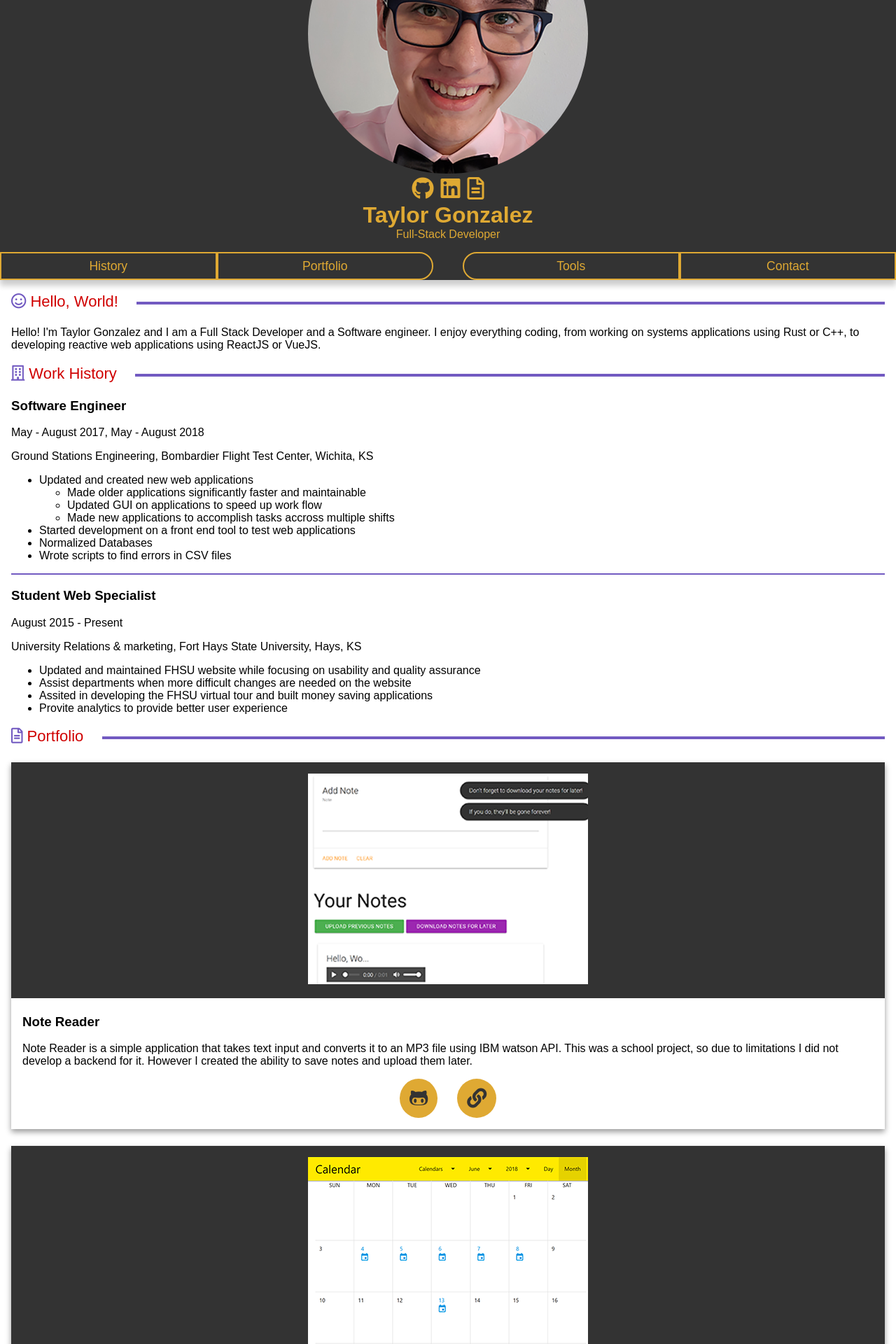
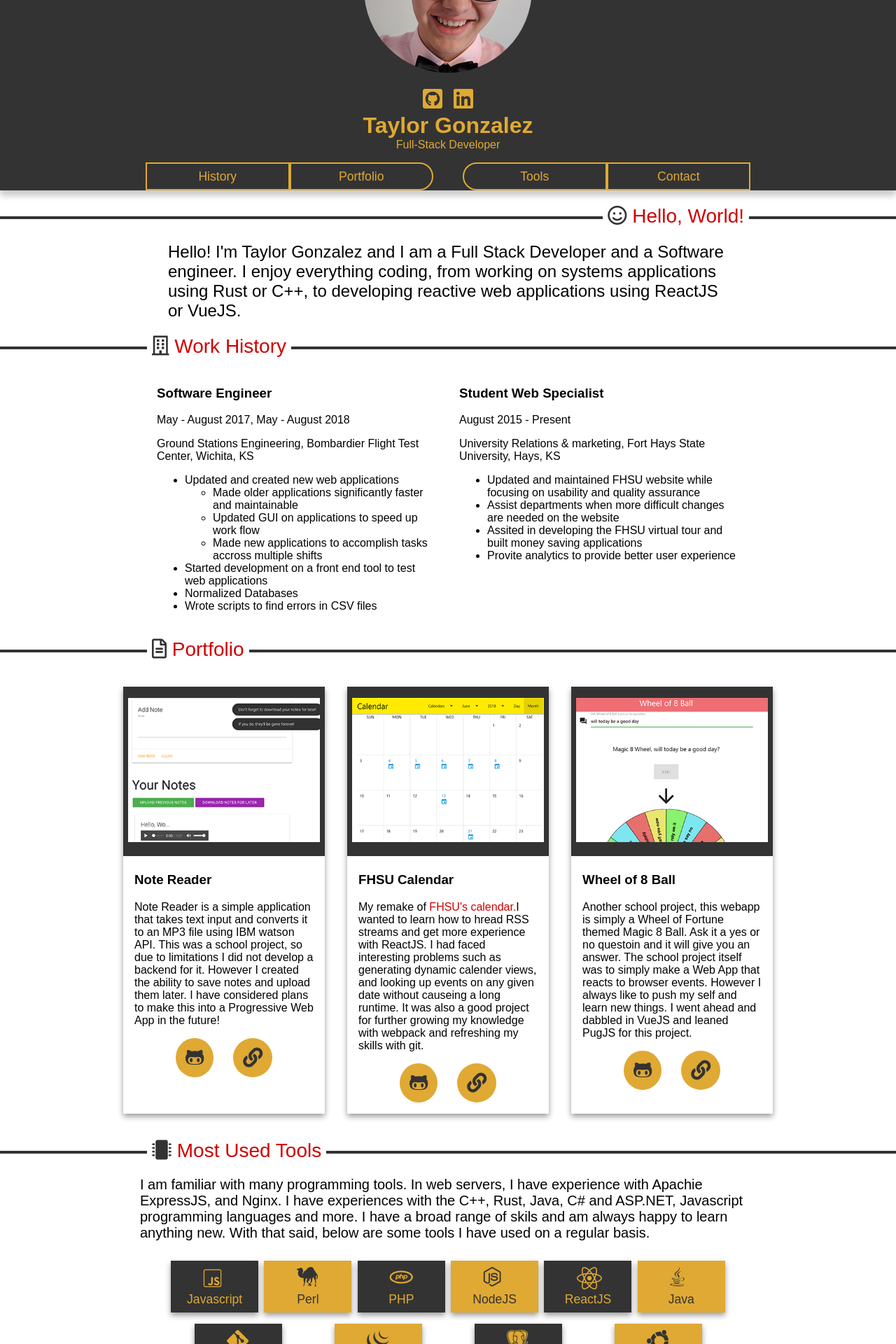
Before and after one commit to PickleJr/taylorgonzalez.me, a React (Create React App) app: page / in a window 1280 px wide. Shown: the part 160-2080 px from the top of the page at 70% size. Built offline with nearby package versions, Linux system fonts and the light colour scheme.

Commit message:
Set up medium screen sizes

```diff
--- a/src/Content/Portfolio.js
+++ b/src/Content/Portfolio.js
@@ -24,7 +24,7 @@ class Portfolio extends Component {
                                 Note Reader is a simple application that takes text input and converts it to
                                 an MP3 file using IBM watson API. This was a school project, so due to limitations
                                 I did not develop a backend for it. However I created the ability to save notes and upload
-                                them later.
+                                them later. I have considered plans to make this into a Progressive Web App in the future!
                             </p>
                             <ul className="project-links">
                                 <li>
@@ -48,9 +48,10 @@ class Portfolio extends Component {
                             <h3>FHSU Calendar</h3>
                             <p>
                                 My remake of <a href="http://calendar.fhsu.edu" title="Fort Hays State University Calendar">FHSU's calendar.</a>
-                                It was a good excuse to learn RSS streams and had interesting problems such as generating
-                                dynamic calender months, and sorting and storing events for each date. It was also a good
-                                project for honing in on my ReactJS skills as well as learning webpack.
+                                I wanted to learn how to hread RSS streams and get more experience with ReactJS.
+                                I had faced interesting problems such as generating
+                                dynamic calender views, and looking up events on any given date without causeing a long runtime. It was also a good
+                                project for further growing my knowledge with webpack and refreshing my skills with git.
                             </p>
                             <ul className="project-links">
                                 <li>
--- a/src/Content/Tools.js
+++ b/src/Content/Tools.js
@@ -9,7 +9,7 @@ class Tools extends Component {
                 <h2 id="Tools">
                     <span><i className="fas fa-microchip"></i> Most Used Tools</span>
                 </h2>
-                <p>
+                <p id="Tools-p">
                     I am familiar with many programming tools. In web servers, I have experience with Apachie
                     ExpressJS, and Nginx. I have experiences with the C++, Rust, Java, C# and ASP.NET, Javascript programming
                     languages and more. I have a broad range of skils and am always happy to learn anything new.
--- a/src/Content/WorkHistory.js
+++ b/src/Content/WorkHistory.js
@@ -5,7 +5,7 @@ import "./workhistory.css";
 class WorkHistory extends Component {
     render() {
         return(
-            <div className="seciton">
+            <div className="section">
                 <h2 id="Work-History">
                     <span><i className="far fa-building"></i> Work History</span>
                 </h2>
--- a/src/Content/contact.css
+++ b/src/Content/contact.css
@@ -39,3 +39,9 @@ input[type=submit]:hover {
 textarea {
     resize: none;
 }
+
+@media only screen and (min-width: 601px) {
+    form {
+        padding: 0 5em;
+    }
+}
--- a/src/Content/content.css
+++ b/src/Content/content.css
@@ -1,5 +1,17 @@
 #content {
+    /*
     padding: 0 1em;
+    padding-bottom: 1em;
+    */
+}
+
+.section > * {
+    margin: 0 .75em;
+}
+.section > h2 {
+    margin: .75em 0;
+}
+.section:last-of-type {
     padding-bottom: 1em;
 }
 
@@ -9,25 +21,38 @@ h2::before {
     top: 50%;
     left: 0;
     width: 100%;
-    border-bottom: 4px solid #725AC1;
+    border-bottom: 4px solid #333333;
 }
 h2 {
     color: #D00000;
     position: relative;
     margin-bottom: 1em;
-    font-size: 22px;
+    font-size: 1.75em;
     font-weight: 400;
     text-align: left;
     background: inherit;
+    padding-left: .25em;
 }
 h2 > span {
     position: relative;
     display: inline-block;
-    padding-right: 1.2em;
+    padding: 0 .25em;
     background: #fff;
 }
 h2 > span > i {
-    color: #725AC1;
+    color: #333333;
+}
+h2[class=right] {
+    text-align: right;
+    padding-left: 0;
+    padding-right: .25em;
+}
+
+#Hello-p {
+    font-size: 1.25em;
+}
+p[class=right] {
+    text-align: right;
 }
 
 #work-history {
@@ -37,8 +62,36 @@ h2 > span > i {
 }
 
 .container {
-    border-bottom: 2px solid #725AC1;
+    border-bottom: 2px solid #D00000;
 }
 .container:last-of-type {
     border-bottom: none;
 }
+
+@media only screen and (min-width: 601px) {
+    h2 {
+        padding-left: 2em;
+    }
+    h2[class=right] {
+        padding-right: 2em;
+    }
+    #Hello-p {
+        font-size: 1.5em;
+    }
+}
+
+@media only screen and (min-width: 1200px) {
+    .section > * {
+        margin: 0 10em;
+    }
+    .section > h2 {
+        padding-left: 7.5em;
+    }
+    h2[class=right] {
+        padding-right: 7.5em;
+    }
+
+    #Hello-p {
+        font-size: 1.5em;
+    }
+}
--- a/src/Content/index.js
+++ b/src/Content/index.js
@@ -12,8 +12,8 @@ class Content extends Component {
         return(
             <div id="content">
                 <div className="section">
-                    <h2 id="Hello"><span><i className="far fa-smile"></i> Hello, World!</span></h2>
-                    <p>
+                    <h2 className="right" id="Hello"><span><i className="far fa-smile"></i> Hello, World!</span></h2>
+                    <p id="Hello-p">
                         Hello! I'm <span id="name">Taylor Gonzalez</span> and I am a
                         Full Stack Developer and a Software engineer. I enjoy everything coding, from
                         working on systems applications using Rust or C++, to developing reactive web applications
--- a/src/Content/portfolio.css
+++ b/src/Content/portfolio.css
@@ -43,3 +43,21 @@
 .project-links a:hover > i {
     background-color: #333333;
 }
+@media only screen and (min-width: 650px) {
+    #portfolio-projects {
+        display: flex;
+        flex-wrap: wrap;
+        align-content: space-around;
+        justify-content: center;
+    }
+    .project {
+        margin: 1em;
+        flex: 1 0 150px;
+    }
+}
+
+@media only screen and (min-width: 1200px) {
+    .timeline {
+        margin: 0 13em;
+    }
+}
--- a/src/Content/tools.css
+++ b/src/Content/tools.css
@@ -35,3 +35,20 @@
     background-color: #DFA933;
     color: #333333;
 }
+
+@media only screen and (min-width: 601px) {
+    #Tools-p {
+        font-size: 1.25em;
+        padding-bottom: 1em;
+    }
+
+    .tools > li {
+        flex: 0 0 125px;
+    }
+}
+
+@media only screen and (min-width: 1200px) {
+    .tools {
+        margin: 0 15em;
+    }
+}
--- a/src/Content/workhistory.css
+++ b/src/Content/workhistory.css
@@ -0,0 +1,11 @@
+@media only screen and (min-width: 601px) {
+    .timeline {
+        display: flex;
+        justify-content: space-around;
+    }
+    .timeline > .container {
+        flex: 1 1 0;
+        border-bottom: none;
+        padding: 0 1em;
+    }
+}
--- a/src/Header/header.css
+++ b/src/Header/header.css
@@ -6,8 +6,8 @@ header {
 }
 header > img {
     border-radius: 50%;
-    max-width: 50%;
-    width: 25em;
+    width: 15em;
+    margin: 1em;
 }
 header > p {
     margin: 0;
@@ -22,5 +22,16 @@ header > p {
 #links > ul > li {
     display: inline;
     padding: 0 5px;
+    margin: 4px 3px;
     font-size: 32px;
 }
+header a, header a:visited {
+    color: #DFA933;
+}
+
+.social-link:hover {
+    color: #333333;
+}
+.social-link:hover > i {
+    background-color: #DFA933;
+}
--- a/src/Header/index.js
+++ b/src/Header/index.js
@@ -11,13 +11,14 @@ class Nav extends Component {
                 <div id="links">
                     <ul>
                         <li>
-                            <i className="fab fa-github"></i>
+                            <a  className="social-link" title="My Github" href="https://github.com/PickleJr">
+                                <i className="fab fa-github-square"></i>
+                            </a>
                         </li>
                         <li>
-                            <i className="fab fa-linkedin"></i>
-                        </li>
-                        <li>
-                            <i className="far fa-file-alt"></i>
+                            <a className="social-link" title="My Linkedin" href="https://www.linkedin.com/in/taylor-picklejr-gonzalez/">
+                                <i className="fab fa-linkedin"></i>
+                            </a>
                         </li>
                     </ul>
                 </div>
--- a/src/Nav/nav.css
+++ b/src/Nav/nav.css
@@ -64,3 +64,10 @@ a.nav-link:hover {
     background-color: #DFA933;
     border-radius: 50%;
 }
+
+@media only screen and (min-width: 1200px) {
+    nav {
+        padding: 0 13em;
+        width: auto;
+    }
+}
```
